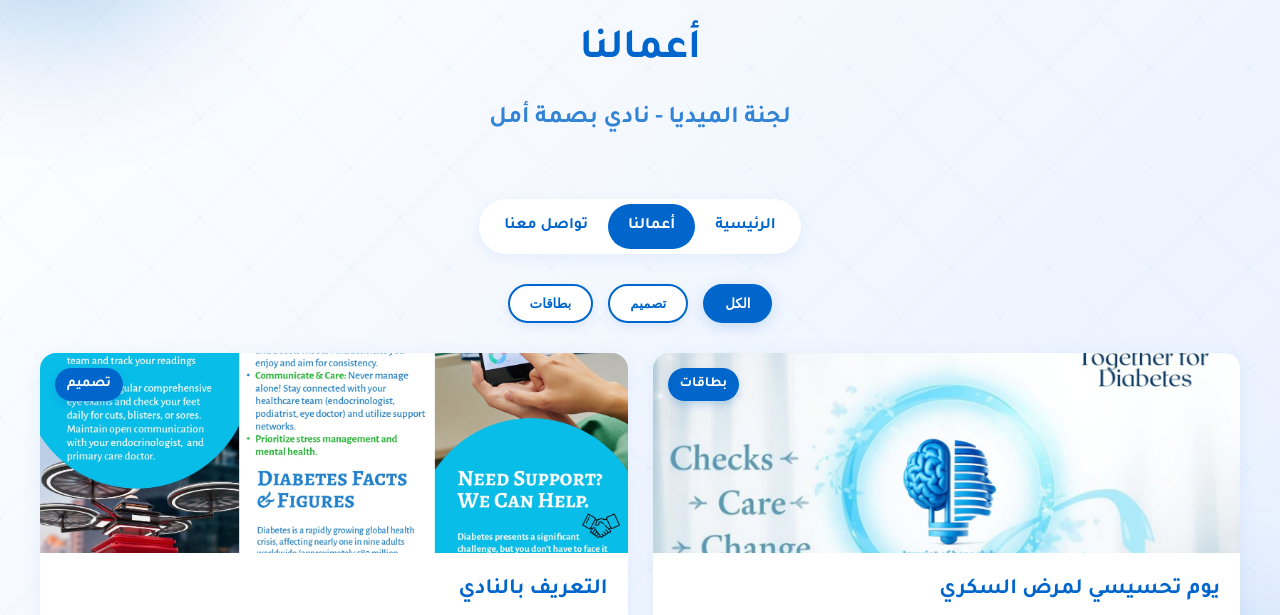
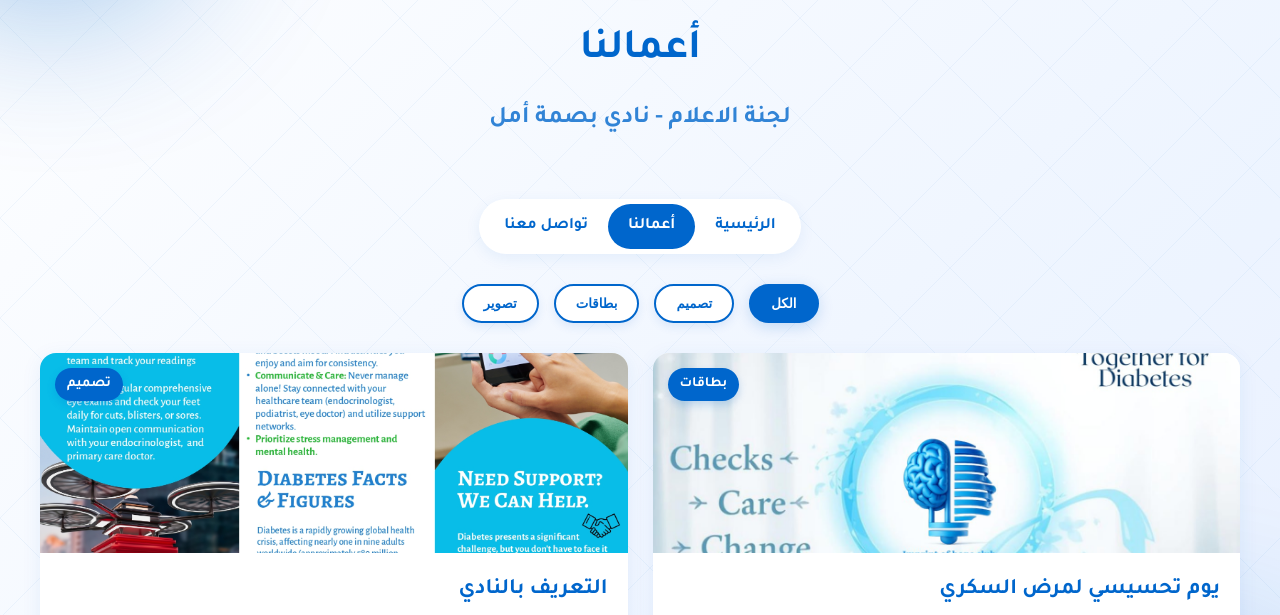
Before and after one commit to moustirimohammedilyes-rgb/hope-club, a plain HTML site: page work.html in a window 1280 px wide. Shown: the part 182-797 px from the top of the page. Drawn offline with Linux system fonts and the light colour scheme.

Commit message:
Update title and subtitle to 'لجنة الاعلام'

```diff
--- a/work.html
+++ b/work.html
@@ -3,7 +3,7 @@
 <head>
     <meta charset="UTF-8">
     <meta name="viewport" content="width=device-width, initial-scale=1.0">
-    <title>أعمالنا - لجنة الميديا - نادي بصمة أمل</title>
+    <title>أعمالنا - لجنة الاعلام - نادي بصمة أمل</title>
     <link href="https://fonts.googleapis.com/icon?family=Material+Icons" rel="stylesheet">
     <link href="https://fonts.googleapis.com/css2?family=Tajawal:wght@400;500;700&display=swap" rel="stylesheet">
         <link rel="stylesheet" href="work.css">
@@ -20,7 +20,7 @@
                 <img src="img/n1.PNG" alt="">
             </div>
             <h1 class="title">أعمالنا</h1>
-            <h2 class="subtitle">لجنة الميديا - نادي بصمة أمل</h2>
+            <h2 class="subtitle">لجنة الاعلام - نادي بصمة أمل</h2>
         </div>
 
         <div class="nav-menu">
@@ -33,6 +33,8 @@
     <button class="filter-btn active" data-filter="all">الكل</button>
     <button class="filter-btn" data-filter="تصميم">تصميم</button>
     <button class="filter-btn" data-filter="بطاقات">بطاقات</button>
+    <button class="filter-btn" data-filter="تصوير">تصوير</button>
+
 </div>
 
         <div class="projects-grid" id="projectsGrid">
```
